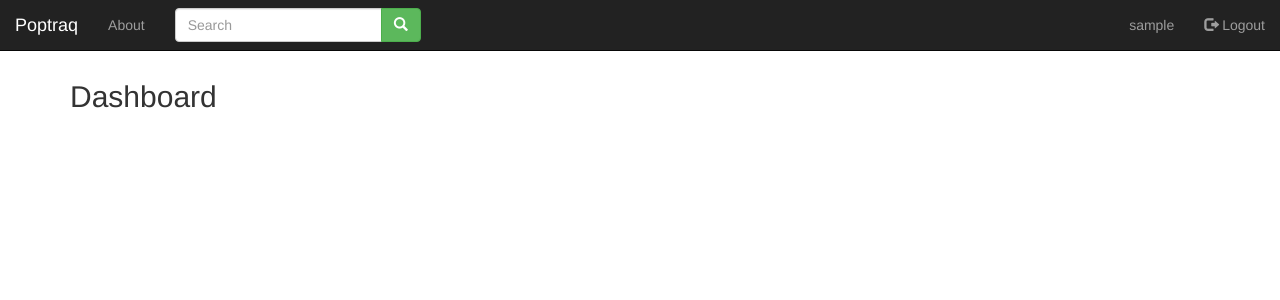
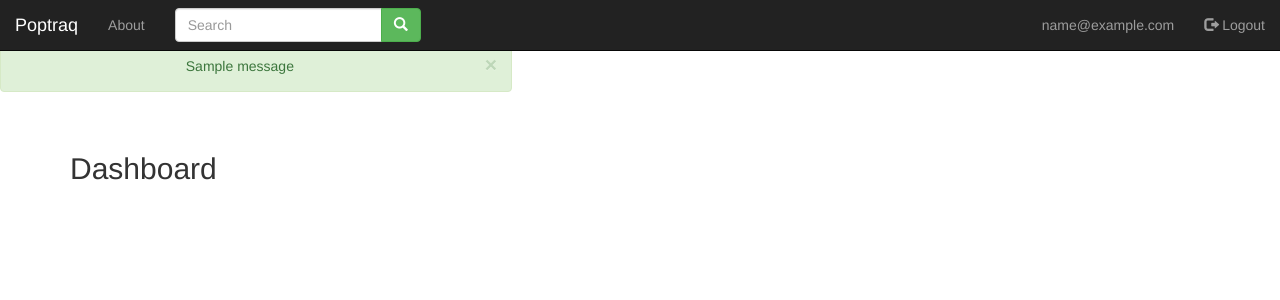
Before and after one commit to maxwellicharia/poptraq, a Flask app: template poptraq/user/templates/account.html in a window 1280 px wide. Shown: the top 300 px of the page. Run offline with Flask 2, Linux system fonts and the light colour scheme; a user stored in the database is signed in; tables that the repository leaves empty hold one stand-in row (values such as "Sample post"); the template is opened without the code that fills it: most values are stand-ins (such as "Sample title", 1, 10 or a date in 2020); one stand-in notice (Sample message) is shown; parts of the project's set-up code (start-up, migrations or seed data) failed here and were passed over; some libraries are stand-ins or nearby versions.

Commit message:
[Edit] - Code cleanup and routing

```diff
--- a/poptraq/user/templates/account.html
+++ b/poptraq/user/templates/account.html
@@ -5,37 +5,26 @@
 {% block nav %}
     <ul class="nav navbar-nav navbar-right">
         <li><p class="navbar-text">
-            {% if message %}
-                {{ message }}
-            {% elif login %}
-                {{ login }}
-            {% else %}
-            {% endif %}</p></li>
+            {{ current_user.email }}
         <li><a href="{{ url_for('user.logout')}}"><span class="glyphicon glyphicon-log-out"></span> Logout</a></li>
     </ul>
 {% endblock %}
 
 {% block content %}
-<!--Bug-> sliding effect not working on account creation to fix sliding on both login, signup and account-->
-    {% if message %}
-        <div class="alert alert-success text-center slide">
-            Created your account successfully:  <strong>{{ message }}</strong>
-        </div>
-    {% elif login %}
-        <div class="alert alert-success text-center slide">
-            You are logged in as: <strong>{{ login }}</strong>
-        </div>
-    {% elif success %}
-        <div class="alert alert-success text-center slide">
-            Account confirmed successfully
-        </div>
-    {% elif sent %}
-        <div class="alert alert-info alert-dismissible text-center">
-            <p>A confirmation message has been sent to your emal address</p>
-            <a href="" class="close" data-dismiss="alert" aria-label="close">&times;</a>
-        </div>
-    {% else %}
-    {% endif %}
+
+    {% with messages = get_flashed_messages(with_categories=true) %}
+      <!-- Categories: success (green), info (blue), warning (yellow), danger (red) -->
+      {% if messages %}
+        {% for category, message in messages %}
+          <div class="alert alert-{{ category }} alert-dismissible text-center" role="alert">
+              <button type="button" class="close" data-dismiss="alert" aria-label="Close">
+                  <span aria-hidden="true">&times;</span>
+              </button>
+              <!-- <strong>Title</strong> --> {{ message }}
+          </div>
+        {% endfor %}
+      {% endif %}
+    {% endwith %}
 
     <div class="container">
         <br/>
```
